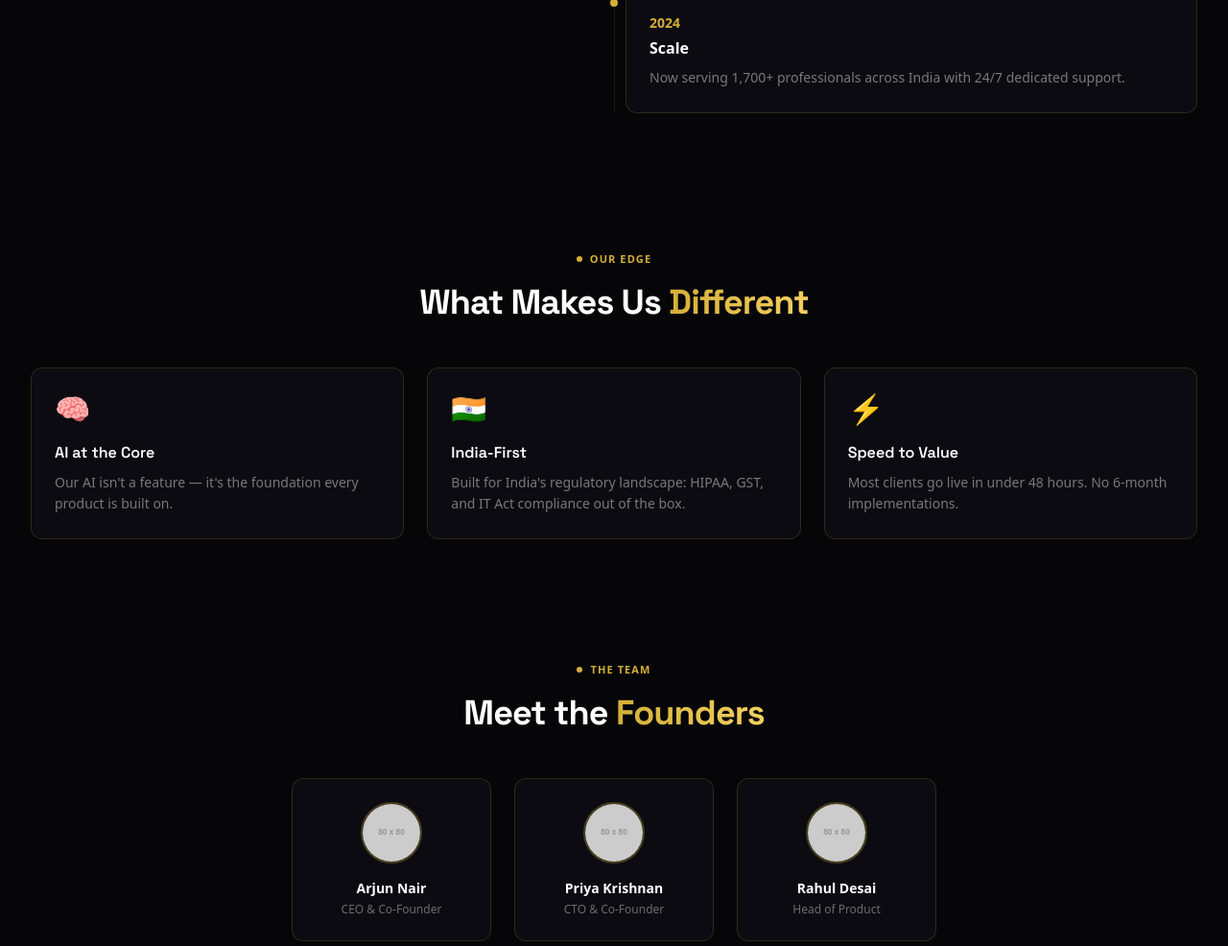
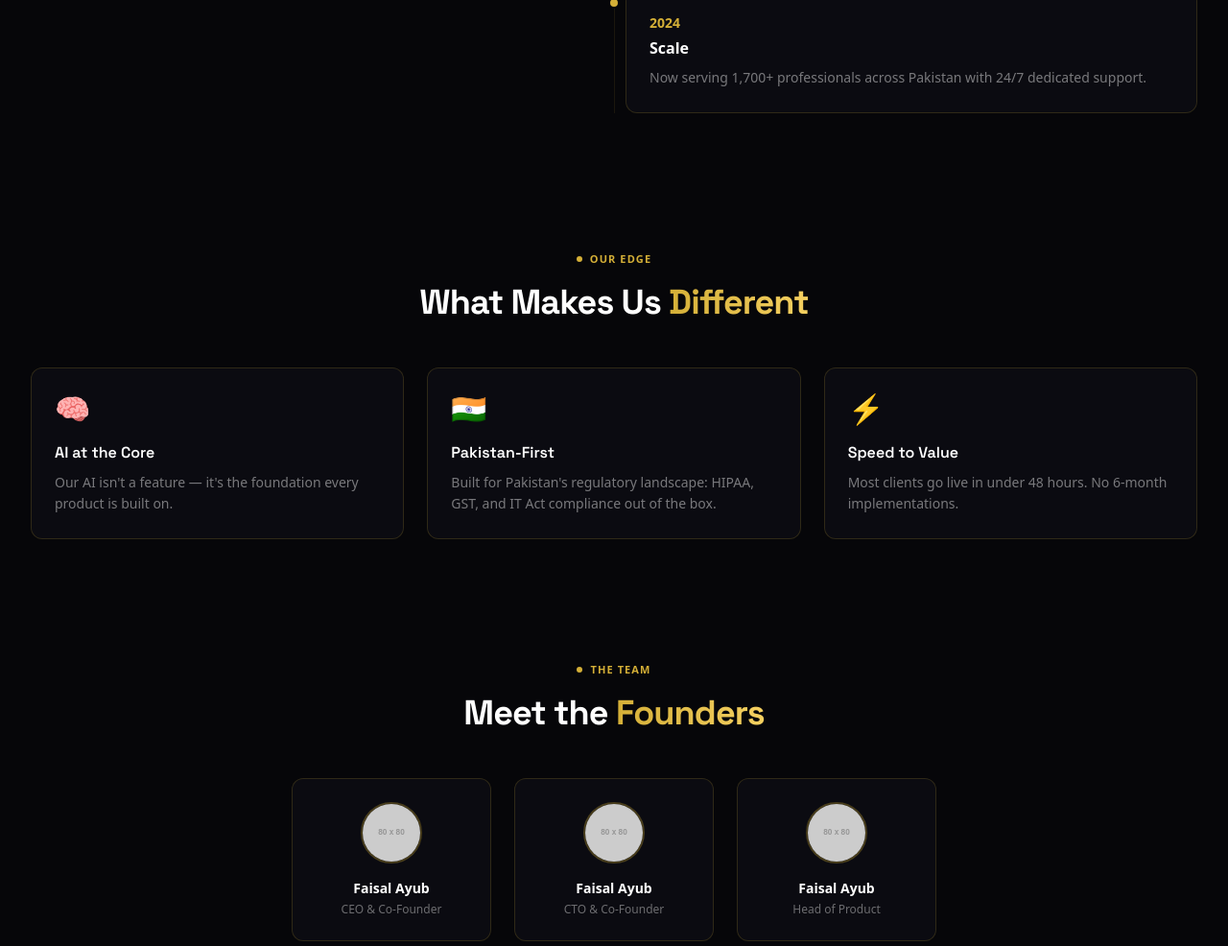
Before and after one commit to muqadasnoor0099-beep/metavision_website, a Next.js app: page /about in a window 1280 px wide. Shown: the part 1456-2442 px from the top of the page at 96% size. Built offline with nearby package versions, Linux system fonts and the light colour scheme.

Commit message:
Minor Changes

```diff
--- a/app/about/page.tsx
+++ b/app/about/page.tsx
@@ -9,18 +9,18 @@ const TIMELINE = [
   { year: '2019', title: 'Founded', description: 'MetaVision started as a medical software consultancy in Bangalore with a mission to bring AI to everyday healthcare.' },
   { year: '2020', title: 'First Product Launch', description: 'Launched our telemedicine platform, onboarding 50 clinics in the first 6 months.' },
   { year: '2022', title: 'CA Suite Launch', description: 'Expanded into financial software with AI-driven accounting tools for chartered accountants.' },
-  { year: '2024', title: 'Scale', description: 'Now serving 1,700+ professionals across India with 24/7 dedicated support.' },
+  { year: '2024', title: 'Scale', description: 'Now serving 1,700+ professionals across Pakistan with 24/7 dedicated support.' },
 ]
 
 const TEAM = [
-  { name: 'Arjun Nair', role: 'CEO & Co-Founder', avatar: 'https://placehold.co/80x80/d4af37/060609?text=AN' },
-  { name: 'Priya Krishnan', role: 'CTO & Co-Founder', avatar: 'https://placehold.co/80x80/d4af37/060609?text=PK' },
-  { name: 'Rahul Desai', role: 'Head of Product', avatar: 'https://placehold.co/80x80/d4af37/060609?text=RD' },
+  { name: 'Faisal Ayub', role: 'CEO & Co-Founder', avatar: 'https://placehold.co/80x80/d4af37/060609?text=AN' },
+  { name: 'Faisal Ayub', role: 'CTO & Co-Founder', avatar: 'https://placehold.co/80x80/d4af37/060609?text=PK' },
+  { name: 'Faisal Ayub', role: 'Head of Product', avatar: 'https://placehold.co/80x80/d4af37/060609?text=RD' },
 ]
 
 const UNIQUE = [
   { icon: '🧠', title: 'AI at the Core', body: "Our AI isn't a feature — it's the foundation every product is built on." },
-  { icon: '🇮🇳', title: 'India-First', body: 'Built for India\'s regulatory landscape: HIPAA, GST, and IT Act compliance out of the box.' },
+  { icon: '🇮🇳', title: 'Pakistan-First', body: 'Built for Pakistan\'s regulatory landscape: HIPAA, GST, and IT Act compliance out of the box.' },
   { icon: '⚡', title: 'Speed to Value', body: 'Most clients go live in under 48 hours. No 6-month implementations.' },
 ]
 
@@ -54,7 +54,7 @@ export default function AboutPage() {
             {
               tag: 'Our Mission',
               title: 'Democratise AI for Professionals',
-              body: 'Make enterprise-grade AI tools accessible to every doctor and CA in India — regardless of their practice size.',
+              body: 'Make enterprise-grade AI tools accessible to every doctor and CA in Pakistan — regardless of their practice size.',
             },
             {
               tag: 'Our Vision',
--- a/app/contact/page.tsx
+++ b/app/contact/page.tsx
@@ -4,7 +4,7 @@ import ContactForm from '@/components/contact/ContactForm'
 
 const INFO = [
   { Icon: Mail, label: 'Email', value: 'hello@metavision.in' },
-  { Icon: Phone, label: 'Phone', value: '+91 98765 43210' },
+  { Icon: Phone, label: 'Phone', value: '+92 300 1231234' },
   { Icon: MapPin, label: 'Address', value: 'Koramangala, Bangalore, Karnataka 560034' },
   { Icon: Clock, label: 'Hours', value: 'Mon–Fri, 9 AM – 7 PM IST' },
 ]
--- a/app/products/page.tsx
+++ b/app/products/page.tsx
@@ -80,7 +80,7 @@ export default function ProductsPage() {
             <span className="bg-gradient-to-r from-gold to-gold-light bg-clip-text text-transparent">One Vision.</span>
           </h1>
           <p className="text-white/50 text-base leading-relaxed">
-            MetaVision builds AI-first software for two of India's most demanding professions. Both products share the same commitment: intelligence that works in the background, so you can focus on what matters.
+            MetaVision builds AI-first software for two of Pakistan's most demanding professions. Both products share the same commitment: intelligence that works in the background, so you can focus on what matters.
           </p>
         </div>
       </section>
--- a/components/home/WhyUsSection.tsx
+++ b/components/home/WhyUsSection.tsx
@@ -14,7 +14,7 @@ export default function WhyUsSection() {
           overline="Why MetaVision"
           title="Trusted by"
           titleGold="Industry Leaders"
-          subtitle="From solo practitioners to hospital chains, professionals across India rely on MetaVision."
+          subtitle="From solo practitioners to hospital chains, professionals across Pakistan rely on MetaVision."
         />
         <div className="grid grid-cols-1 md:grid-cols-3 gap-10 mt-16">
           {WHY_US.map((item, i) => (
--- a/components/layout/Footer.tsx
+++ b/components/layout/Footer.tsx
@@ -28,7 +28,7 @@ export default function Footer() {
               <span className="font-heading font-bold text-white">MetaVision</span>
             </div>
             <p className="text-white/40 text-sm leading-relaxed max-w-xs">
-              Premium AI software for healthcare and finance professionals. India-built, globally ready.
+              Premium AI software for healthcare and finance professionals. Pakistan-built, globally ready.
             </p>
             <div className="flex gap-3 mt-1">
               {[Globe, Share2, Code2].map((Icon, i) => (
@@ -69,11 +69,11 @@ export default function Footer() {
               </li>
               <li className="flex items-start gap-2.5 text-white/40 text-sm">
                 <Phone size={14} className="text-gold mt-0.5 shrink-0" />
-                +91 98765 43210
+                +92 300 1231234
               </li>
               <li className="flex items-start gap-2.5 text-white/40 text-sm">
                 <MapPin size={14} className="text-gold mt-0.5 shrink-0" />
-                Bangalore, Karnataka, India
+                Islamabad, Pakistan
               </li>
             </ul>
           </div>
@@ -83,7 +83,7 @@ export default function Footer() {
       <div className="border-t border-white/[0.05] py-5">
         <div className="max-w-7xl mx-auto px-6 lg:px-8 flex flex-col sm:flex-row items-center justify-between gap-3">
           <p className="text-white/25 text-xs">© 2026 MetaVision Technologies Pvt. Ltd. All rights reserved.</p>
-          <p className="text-white/25 text-xs">Built with ♥ in India</p>
+          <p className="text-white/25 text-xs">Built with ♥ in Pakistan</p>
         </div>
       </div>
     </footer>
--- a/lib/constants.ts
+++ b/lib/constants.ts
@@ -50,9 +50,9 @@ export const ACCOUNTING_FEATURES: Feature[] = [
 ]
 
 export const WHY_US = [
-  { value: '1,700+', label: 'Professionals', description: 'Trusted by doctors and CAs across India.' },
+  { value: '1,700+', label: 'Professionals', description: 'Trusted by doctors and CAs across Pakistan.' },
   { value: 'AI-First', label: 'Philosophy', description: 'Not bolted on — AI is core to every workflow.' },
-  { value: '100%', label: 'Compliance', description: "Built for India's regulatory landscape — HIPAA, GST, IT Act." },
+  { value: '100%', label: 'Compliance', description: "Built for Pakistan's regulatory landscape — HIPAA, GST, IT Act." },
 ]
 
 export const TESTIMONIALS: Testimonial[] = [
```
Also changed, not shown: 2 other files (tests, documents, lock files or other folders).
